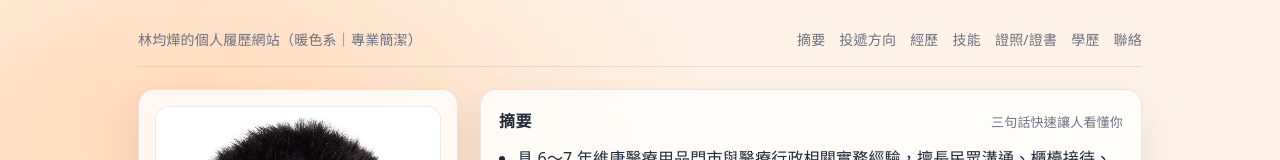
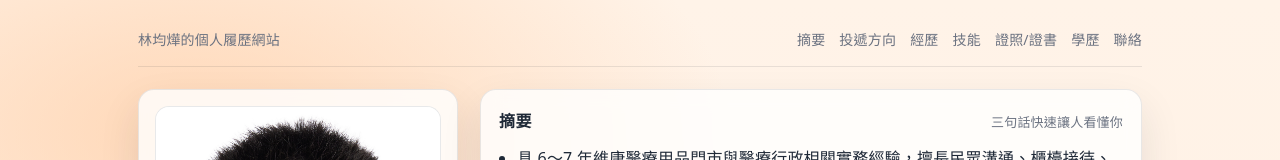
Before and after one commit to bag574ivy347-sketch/my-resume, a plain HTML site: page index.html in a window 1280 px wide. Shown: the top 160 px of the page. Drawn offline with Linux system fonts and the light colour scheme.

```diff
--- a/index.html
+++ b/index.html
@@ -241,7 +241,7 @@
 <body>
   <div class="wrap">
     <div class="topbar">
-      <div class="meta">林均燁的個人履歷網站（暖色系｜專業簡潔）</div>
+      <div class="meta">林均燁的個人履歷網站</div>
       <div class="nav">
         <a href="#summary">摘要</a>
         <a href="#featured">投遞方向</a>
```
